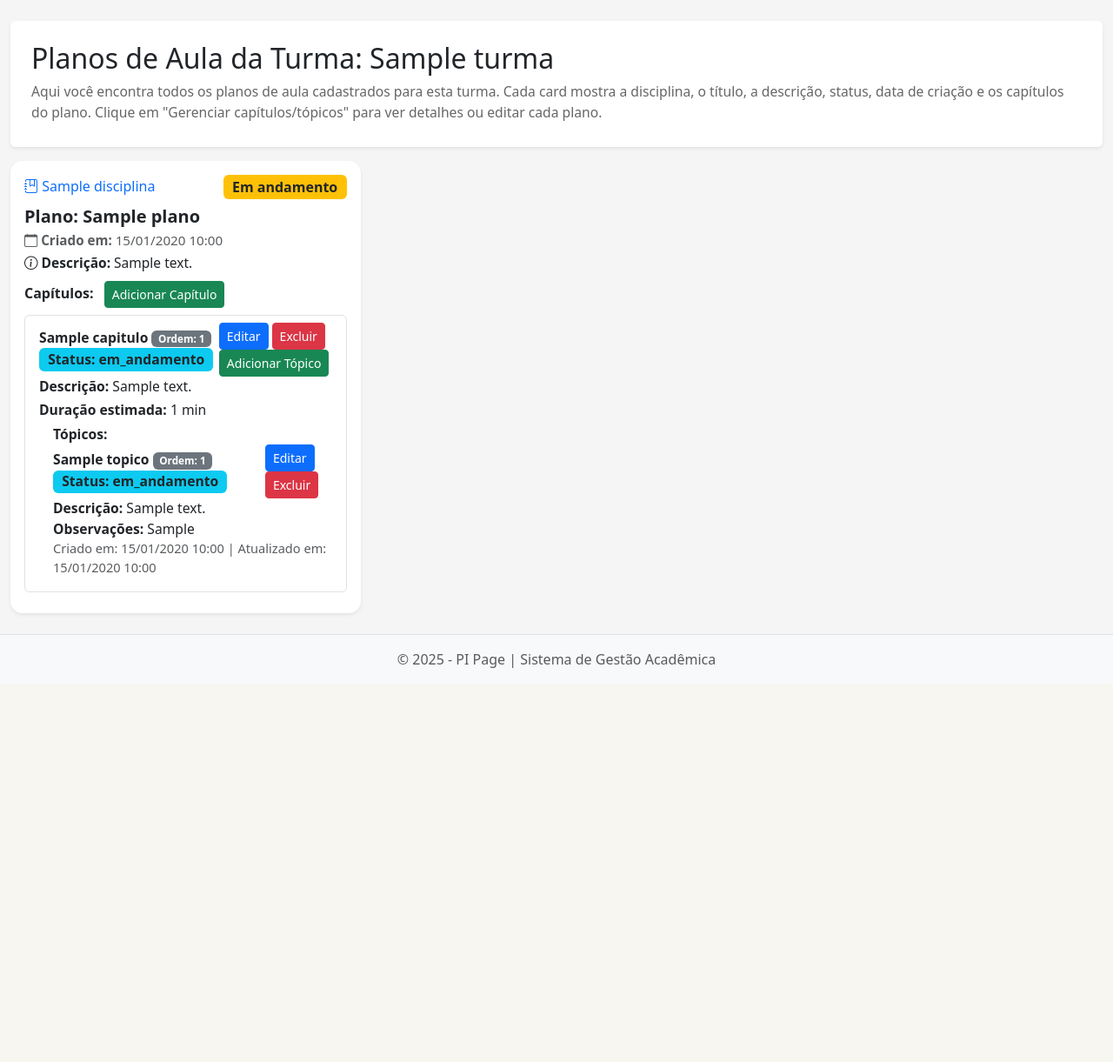
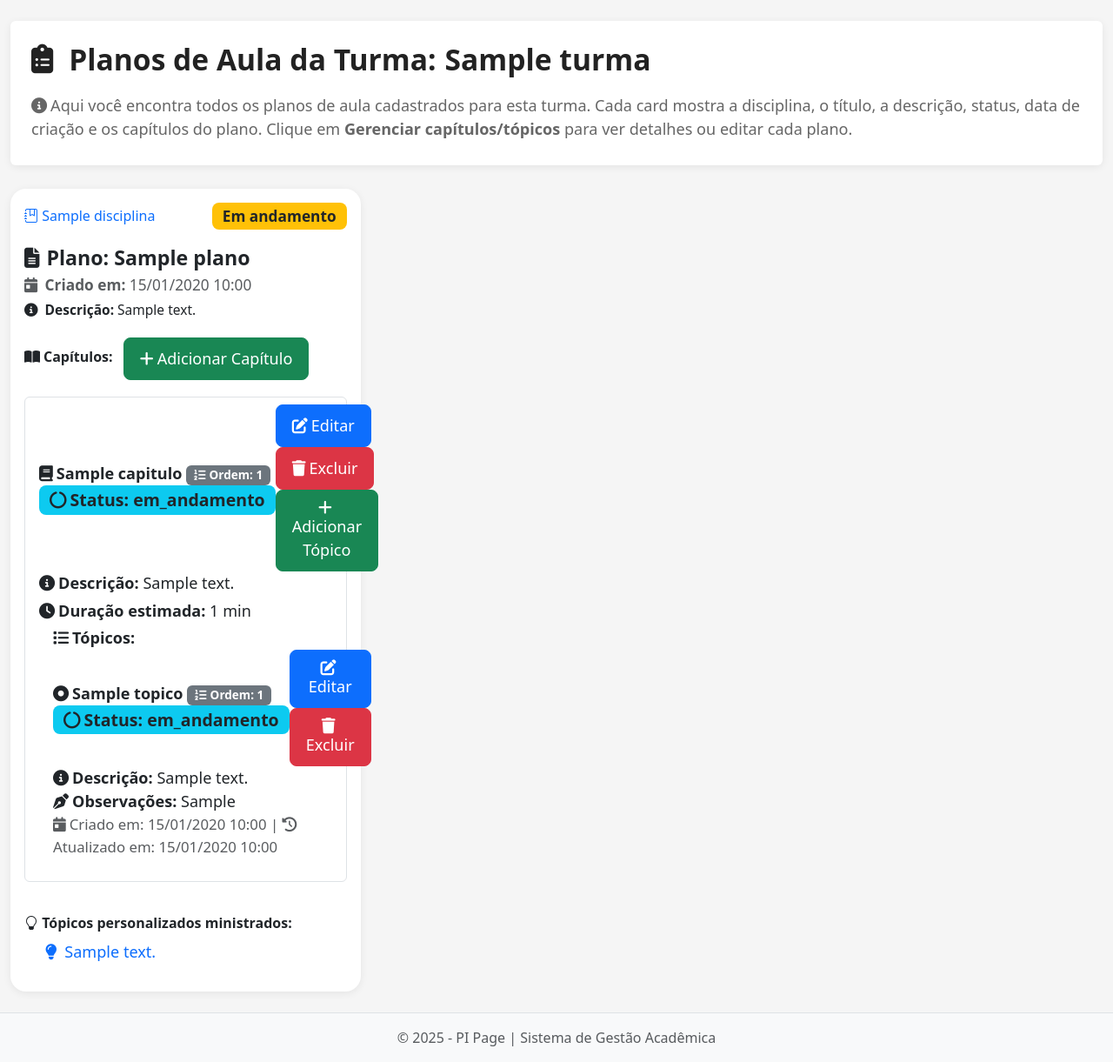
Before and after one commit to Marco-Bubola/Page--PI, a PHP site: page /views/planos.php?turma_id=1 in a window 1280 px wide. Shown: the part 86-1307 px from the top of the page at 87% size. Before the commit the page ends 854 px from the top, so only its background shows below. Run offline with PHP 8.4, Linux system fonts and the light colour scheme; a user stored in the database is signed in; tables that the repository leaves empty hold one stand-in row (values such as "Sample post"); some libraries are stand-ins or nearby versions.

Commit message:
Update planos.php

```diff
--- a/views/planos.php
+++ b/views/planos.php
@@ -98,6 +98,29 @@ if (!empty($planos)) {
         }
     }
 }
+
+// Buscar tópicos personalizados por plano (por disciplina/turma)
+$topicosPersonalizadosPorPlano = [];
+if ($turma_id && !empty($planos)) {
+    foreach ($planos as $disc_id => $plano) {
+        // Buscar aulas desse plano (disciplina/turma)
+        $stmt = $conn->prepare("SELECT id FROM aulas WHERE turma_id = ? AND disciplina_id = ?");
+        $stmt->bind_param('ii', $turma_id, $disc_id);
+        $stmt->execute();
+        $res = $stmt->get_result();
+        $aula_ids = [];
+        while ($row = $res->fetch_assoc()) $aula_ids[] = $row['id'];
+        $stmt->close();
+        if ($aula_ids) {
+            $in_aulas = implode(',', array_map('intval', $aula_ids));
+            $sql = "SELECT descricao FROM topicos_personalizados WHERE aula_id IN ($in_aulas)";
+            $result = $conn->query($sql);
+            while ($row = $result->fetch_assoc()) {
+                $topicosPersonalizadosPorPlano[$plano['id']][] = $row['descricao'];
+            }
+        }
+    }
+}
 ?>
 <!DOCTYPE html>
 <html lang="pt-br">
@@ -108,16 +131,25 @@ if (!empty($planos)) {
     <link href="https://cdn.jsdelivr.net/npm/bootstrap@5.3.0/dist/css/bootstrap.min.css" rel="stylesheet">
     <link href="https://cdn.jsdelivr.net/npm/select2@4.1.0-rc.0/dist/css/select2.min.css" rel="stylesheet" />
     <link rel="stylesheet" href="https://cdn.jsdelivr.net/npm/bootstrap-icons@1.10.5/font/bootstrap-icons.css">
+    <link rel="stylesheet" href="https://cdnjs.cloudflare.com/ajax/libs/font-awesome/6.4.2/css/all.min.css">
     <style>
         body { background: #f5f5f5; }
-
-        .card-plano { border-radius: 14px; box-shadow: 0 2px 12px rgba(0,0,0,0.08); min-height: 340px; }
-        .card-title { font-size: 1.25rem; font-weight: 600; }
-        .card-desc { color: #555; font-size: 1.05rem; margin-bottom: 10px; }
-        .badge-status { font-size: 1em; }
-        .list-group-item { font-size: 0.98em; }
-        .plano-meta { font-size: 0.95em; color: #888; }
-        .plano-label { font-size: 0.98em; color: #666; }
+        .card-plano { border-radius: 18px; box-shadow: 0 4px 24px rgba(0,0,0,0.10); min-height: 360px; }
+        .card-title { font-size: 1.45rem; font-weight: 700; }
+        .card-desc { color: #555; font-size: 1.15rem; margin-bottom: 14px; }
+        .badge-status { font-size: 1.08em; padding: 7px 12px; border-radius: 8px; }
+        .list-group-item { font-size: 1.13em; border-radius: 10px; margin-bottom: 8px; }
+        .plano-meta { font-size: 1.08em; color: #888; }
+        .plano-label { font-size: 1.13em; color: #666; }
+        .section-title { font-size: 2.1rem; font-weight: 800; color: #222; margin-bottom: 1.2rem; display: flex; align-items: center; gap: 10px; }
+        .btn, .btn-sm { font-size: 1.13rem; padding: 10px 18px; border-radius: 8px; }
+        .mb-3 { margin-bottom: 1.7rem!important; }
+        .mb-2 { margin-bottom: 1.2rem!important; }
+        .shadow-sm { box-shadow: 0 2px 10px rgba(0,0,0,0.07)!important; }
+        @media (max-width: 768px) {
+            .section-title { font-size: 1.3rem; }
+            .card-title { font-size: 1.1rem; }
+        }
     </style>
 </head>
 <body>
@@ -147,11 +179,11 @@ if (!empty($planos)) {
         <div class="col-12">
             <div class="bg-white rounded shadow-sm p-4 mb-3 d-flex justify-content-between align-items-center">
                 <div>
-                    <h2 class="mb-2">Planos de Aula<?= $turma_id ? ' da Turma: <span class=\"text-primary\">' . htmlspecialchars($turma_nome) . '</span>' : '' ?></h2>
-                    <p class="mb-1 plano-label">Aqui você encontra todos os planos de aula cadastrados<?= $turma_id ? ' para esta turma' : '' ?>. Cada card mostra a disciplina, o título, a descrição, status, data de criação e os capítulos do plano. Clique em "Gerenciar capítulos/tópicos" para ver detalhes ou editar cada plano.</p>
+                    <h2 class="mb-2 section-title"><i class="fa-solid fa-clipboard-list me-2"></i>Planos de Aula<?= $turma_id ? ' da Turma: <span class=\"text-primary\">' . htmlspecialchars($turma_nome) . '</span>' : '' ?></h2>
+                    <p class="mb-1 plano-label"><i class="fa-solid fa-circle-info me-1"></i>Aqui você encontra todos os planos de aula cadastrados<?= $turma_id ? ' para esta turma' : '' ?>. Cada card mostra a disciplina, o título, a descrição, status, data de criação e os capítulos do plano. Clique em <b>Gerenciar capítulos/tópicos</b> para ver detalhes ou editar cada plano.</p>
                 </div>
                 <?php if (!$turma_id): ?>
-                <button class="btn btn-success" onclick="abrirModalPlano()">Criar Plano</button>
+                <button class="btn btn-success" onclick="abrirModalPlano()"><i class="fa-solid fa-plus me-2"></i>Criar Plano</button>
                 <?php endif; ?>
             </div>
         </div>
@@ -173,68 +205,80 @@ if (!empty($planos)) {
                                         <?php endif; ?>
                                     </div>
                                     <?php if (isset($planos[$disc['id']])): $plano = $planos[$disc['id']]; ?>
-                                        <h5 class="card-title mb-1">Plano: <?= htmlspecialchars($plano['titulo']) ?></h5>
-                                        <div class="mb-1 text-muted" style="font-size:0.95em;">
-                                            <i class="bi bi-calendar"></i> <b>Criado em:</b> <?= isset($plano['criado_em']) ? date('d/m/Y H:i', strtotime($plano['criado_em'])) : '-' ?>
+                                        <h5 class="card-title mb-1"><i class="fa-solid fa-file-lines me-2"></i>Plano: <?= htmlspecialchars($plano['titulo']) ?></h5>
+                                        <div class="mb-1 text-muted plano-meta">
+                                            <i class="fa-solid fa-calendar-day me-1"></i> <b>Criado em:</b> <?= isset($plano['criado_em']) ? date('d/m/Y H:i', strtotime($plano['criado_em'])) : '-' ?>
                                         </div>
                                         <div class="mb-2" style="font-size:0.97em;">
-                                            <i class="bi bi-info-circle"></i>
+                                            <i class="fa-solid fa-circle-info me-1"></i>
                                             <b>Descrição:</b>
                                             <?= strlen($plano['descricao']) > 80 ? nl2br(htmlspecialchars(substr($plano['descricao'],0,80))) . '... <span class=\"text-primary ver-mais\" style=\"cursor:pointer;\" data-desc=\"' . htmlspecialchars($plano['descricao']) . '\">ver mais</span>' : nl2br(htmlspecialchars($plano['descricao'])) ?>
                                         </div>
-                                        <div class="mb-2"><b>Capítulos:</b>
-                                            <button class="btn btn-success btn-sm ms-2" onclick="abrirModalCapitulo(<?= $plano['id'] ?>)">Adicionar Capítulo</button>
+                                        <div class="mb-2"><b><i class="fa-solid fa-book-open me-1"></i>Capítulos:</b>
+                                            <button class="btn btn-success btn-sm ms-2" onclick="abrirModalCapitulo(<?= $plano['id'] ?>)"><i class="fa-solid fa-plus me-1"></i>Adicionar Capítulo</button>
                                         </div>
                                         <ul class="list-group mb-2">
                                             <?php if (!empty($capitulosPorPlano[$plano['id']])): foreach ($capitulosPorPlano[$plano['id']] as $cap): ?>
                                                 <li class="list-group-item">
                                                     <div class="d-flex justify-content-between align-items-center">
                                                         <div>
-                                                            <b><?= htmlspecialchars($cap['titulo']) ?></b>
-                                                            <span class="badge bg-secondary">Ordem: <?= $cap['ordem'] ?></span>
-                                                            <span class="badge badge-status <?= $cap['status'] === 'concluido' ? 'bg-success' : 'bg-info text-dark' ?>">Status: <?= $cap['status'] ?></span>
+                                                            <b><i class="fa-solid fa-book me-1"></i><?= htmlspecialchars($cap['titulo']) ?></b>
+                                                            <span class="badge bg-secondary"><i class="fa-solid fa-list-ol me-1"></i>Ordem: <?= $cap['ordem'] ?></span>
+                                                            <span class="badge badge-status <?= $cap['status'] === 'concluido' ? 'bg-success' : 'bg-info text-dark' ?>"><i class="fa-solid fa-circle-notch me-1"></i>Status: <?= $cap['status'] ?></span>
                                                         </div>
                                                         <div>
-                                                            <button class="btn btn-primary btn-sm" onclick="abrirModalEditarCapitulo(<?= $cap['id'] ?>, '<?= htmlspecialchars(addslashes($cap['titulo'])) ?>', <?= $cap['ordem'] ?>, '<?= $cap['status'] ?>', '<?= htmlspecialchars(addslashes($cap['descricao'])) ?>', <?= $cap['duracao_estimativa'] ? $cap['duracao_estimativa'] : 'null' ?>)">Editar</button>
-                                                            <button class="btn btn-danger btn-sm" onclick="abrirModalExcluirCapitulo(<?= $cap['id'] ?>, '<?= htmlspecialchars(addslashes($cap['titulo'])) ?>')">Excluir</button>
-                                                            <button class="btn btn-success btn-sm" onclick="abrirModalTopico(<?= $cap['id'] ?>)">Adicionar Tópico</button>
+                                                            <button class="btn btn-primary btn-sm" onclick="abrirModalEditarCapitulo(<?= $cap['id'] ?>, '<?= htmlspecialchars(addslashes($cap['titulo'])) ?>', <?= $cap['ordem'] ?>, '<?= $cap['status'] ?>', '<?= htmlspecialchars(addslashes($cap['descricao'])) ?>', <?= $cap['duracao_estimativa'] ? $cap['duracao_estimativa'] : 'null' ?>)"><i class="fa-solid fa-pen-to-square me-1"></i>Editar</button>
+                                                            <button class="btn btn-danger btn-sm" onclick="abrirModalExcluirCapitulo(<?= $cap['id'] ?>, '<?= htmlspecialchars(addslashes($cap['titulo'])) ?>')"><i class="fa-solid fa-trash me-1"></i>Excluir</button>
+                                                            <button class="btn btn-success btn-sm" onclick="abrirModalTopico(<?= $cap['id'] ?>)"><i class="fa-solid fa-plus me-1"></i>Adicionar Tópico</button>
                                                         </div>
                                                     </div>
-                                                    <div class="mb-1"><b>Descrição:</b> <?= nl2br(htmlspecialchars($cap['descricao'])) ?></div>
-                                                    <div class="mb-1"><b>Duração estimada:</b> <?= $cap['duracao_estimativa'] ? $cap['duracao_estimativa'] . ' min' : '-' ?></div>
+                                                    <div class="mb-1"><b><i class="fa-solid fa-circle-info me-1"></i>Descrição:</b> <?= nl2br(htmlspecialchars($cap['descricao'])) ?></div>
+                                                    <div class="mb-1"><b><i class="fa-solid fa-clock me-1"></i>Duração estimada:</b> <?= $cap['duracao_estimativa'] ? $cap['duracao_estimativa'] . ' min' : '-' ?></div>
                                                     <div class="ms-3">
-                                                        <b>Tópicos:</b>
+                                                        <b><i class="fa-solid fa-list me-1"></i>Tópicos:</b>
                                                         <?php if (!empty($topicosPorCapitulo[$cap['id']])): foreach ($topicosPorCapitulo[$cap['id']] as $top): ?>
                                                             <div class="topico-box mb-2">
                                                                 <div class="d-flex justify-content-between align-items-center">
                                                                     <div>
-                                                                        <b><?= htmlspecialchars($top['titulo']) ?></b>
-                                                                        <span class="badge bg-secondary">Ordem: <?= $top['ordem'] ?></span>
-                                                                        <span class="badge badge-status <?= $top['status'] === 'concluido' ? 'bg-success' : ($top['status'] === 'pendente' ? 'bg-warning text-dark' : 'bg-info text-dark') ?>">Status: <?= $top['status'] ?></span>
+                                                                        <b><i class="fa-solid fa-circle-dot me-1"></i><?= htmlspecialchars($top['titulo']) ?></b>
+                                                                        <span class="badge bg-secondary"><i class="fa-solid fa-list-ol me-1"></i>Ordem: <?= $top['ordem'] ?></span>
+                                                                        <span class="badge badge-status <?= $top['status'] === 'concluido' ? 'bg-success' : ($top['status'] === 'pendente' ? 'bg-warning text-dark' : 'bg-info text-dark') ?>"><i class="fa-solid fa-circle-notch me-1"></i>Status: <?= $top['status'] ?></span>
                                                                     </div>
                                                                     <div>
-                                                                        <button class="btn btn-primary btn-sm" onclick="abrirModalEditarTopico(<?= $top['id'] ?>, <?= $cap['id'] ?>, '<?= htmlspecialchars(addslashes($top['titulo'])) ?>', '<?= htmlspecialchars(addslashes($top['descricao'])) ?>', '<?= $top['status'] ?>', '<?= htmlspecialchars(addslashes($top['observacoes'] ?? '')) ?>')">Editar</button>
-                                                                        <button class="btn btn-danger btn-sm" onclick="abrirModalExcluirTopico(<?= $top['id'] ?>, '<?= htmlspecialchars(addslashes($top['titulo'])) ?>')">Excluir</button>
+                                                                        <button class="btn btn-primary btn-sm" onclick="abrirModalEditarTopico(<?= $top['id'] ?>, <?= $cap['id'] ?>, '<?= htmlspecialchars(addslashes($top['titulo'])) ?>', '<?= htmlspecialchars(addslashes($top['descricao'])) ?>', '<?= $top['status'] ?>', '<?= htmlspecialchars(addslashes($top['observacoes'] ?? '')) ?>')"><i class="fa-solid fa-pen-to-square me-1"></i>Editar</button>
+                                                                        <button class="btn btn-danger btn-sm" onclick="abrirModalExcluirTopico(<?= $top['id'] ?>, '<?= htmlspecialchars(addslashes($top['titulo'])) ?>')"><i class="fa-solid fa-trash me-1"></i>Excluir</button>
                                                                     </div>
                                                                 </div>
-                                                                <div><b>Descrição:</b> <?= nl2br(htmlspecialchars($top['descricao'])) ?></div>
-                                                                <?php if (!empty($top['observacoes'])): ?><div><b>Observações:</b> <?= nl2br(htmlspecialchars($top['observacoes'])) ?></div><?php endif; ?>
-                                                                <div class="text-muted" style="font-size:0.93em;">Criado em: <?= date('d/m/Y H:i', strtotime($top['data_criacao'])) ?> | Atualizado em: <?= date('d/m/Y H:i', strtotime($top['data_atualizacao'])) ?></div>
+                                                                <div><b><i class="fa-solid fa-circle-info me-1"></i>Descrição:</b> <?= nl2br(htmlspecialchars($top['descricao'])) ?></div>
+                                                                <?php if (!empty($top['observacoes'])): ?><div><b><i class="fa-solid fa-pen-nib me-1"></i>Observações:</b> <?= nl2br(htmlspecialchars($top['observacoes'])) ?></div><?php endif; ?>
+                                                                <div class="text-muted" style="font-size:0.93em;"><i class="fa-solid fa-calendar-day me-1"></i>Criado em: <?= date('d/m/Y H:i', strtotime($top['data_criacao'])) ?> | <i class="fa-solid fa-clock-rotate-left me-1"></i>Atualizado em: <?= date('d/m/Y H:i', strtotime($top['data_atualizacao'])) ?></div>
                                                             </div>
                                                         <?php endforeach; else: ?>
-                                                            <div class="text-muted">Nenhum tópico cadastrado.</div>
+                                                            <div class="text-muted"><i class="fa-solid fa-circle-exclamation me-1"></i>Nenhum tópico cadastrado.</div>
                                                         <?php endif; ?>
                                                     </div>
                                                 </li>
                                             <?php endforeach; else: ?>
-                                                <li class="list-group-item text-muted py-1 px-2">Nenhum capítulo cadastrado</li>
+                                                <li class="list-group-item text-muted py-1 px-2"><i class="fa-solid fa-circle-exclamation me-1"></i>Nenhum capítulo cadastrado</li>
                                             <?php endif; ?>
                                         </ul>
+                                        <?php if (!empty($topicosPersonalizadosPorPlano[$plano['id']])): ?>
+                                            <div class="mt-2">
+                                                <b><i class="bi bi-lightbulb"></i> Tópicos personalizados ministrados:</b>
+                                                <ul class="list-group list-group-flush">
+                                                    <?php foreach ($topicosPersonalizadosPorPlano[$plano['id']] as $desc): ?>
+                                                        <li class="list-group-item ps-4 text-primary">
+                                                            <i class="fa-solid fa-lightbulb me-1"></i> <?= htmlspecialchars($desc) ?>
+                                                        </li>
+                                                    <?php endforeach; ?>
+                                                </ul>
+                                            </div>
+                                        <?php endif; ?>
                                         <!-- Remover o botão Gerenciar -->
                                         <!-- <a href="plano_detalhe.php?id=<?= $plano['id'] ?>" ...>Gerenciar</a> -->
                                     <?php else: ?>
                                         <div class="text-muted mb-2">Nenhum plano cadastrado para esta disciplina.</div>
-                                        <button class="btn btn-success btn-sm w-100" onclick="abrirModalPlanoDisciplina(<?= $disc['id'] ?>, '<?= htmlspecialchars(addslashes($disc['nome'])) ?>', <?= $turma_id ?>)"><i class="bi bi-plus-circle"></i> Criar Plano</button>
+                                        <button class="btn btn-success btn-sm w-100" onclick="abrirModalPlanoDisciplina(<?= $disc['id'] ?>, '<?= htmlspecialchars(addslashes($disc['nome'])) ?>', <?= $turma_id ?>)"><i class="fa-solid fa-plus me-1"></i> Criar Plano</button>
                                     <?php endif; ?>
                                 </div>
                             </div>
@@ -599,8 +643,7 @@ function fecharModalExcluirPlano() {
 window.onclick = function(event) {
   // Não é mais necessário fechar modais manualmente, Bootstrap faz isso
 }
-</script>
-<script>
+
 document.addEventListener('DOMContentLoaded', function() {
     $('#disciplinas_turma').select2({
         width: '100%',
@@ -608,8 +651,7 @@ document.addEventListener('DOMContentLoaded', function() {
         language: 'pt-BR'
     });
 });
-</script>
-<script>
+
 function abrirModalPlanoDisciplina(disc_id, disc_nome, turma_id) {
   document.getElementById('formPlano').reset();
   document.getElementById('formPlano').action = '../controllers/criar_plano.php';
@@ -625,8 +667,7 @@ function abrirModalPlanoDisciplina(disc_id, disc_nome, turma_id) {
   const modal = new bootstrap.Modal(document.getElementById('modalPlano'));
   modal.show();
 }
-</script>
-<script>
+
 // --- AJAX para CRIAR PLANO ---
 document.getElementById('formPlano').onsubmit = async function(e) {
   e.preventDefault();
@@ -672,9 +713,7 @@ document.getElementById('formExcluirPlano').onsubmit = async function(e) {
     mostrarNotificacao(data.error || 'Erro ao excluir plano', 'danger');
   }
 };
-</script>
-<!-- Scripts para manipular capítulos e tópicos (copiados/adaptados de plano_detalhe.php) -->
-<script>
+
 function abrirModalCapitulo(plano_id) {
     document.getElementById('formCapitulo').reset();
     document.getElementById('formCapitulo').action = '';
```
